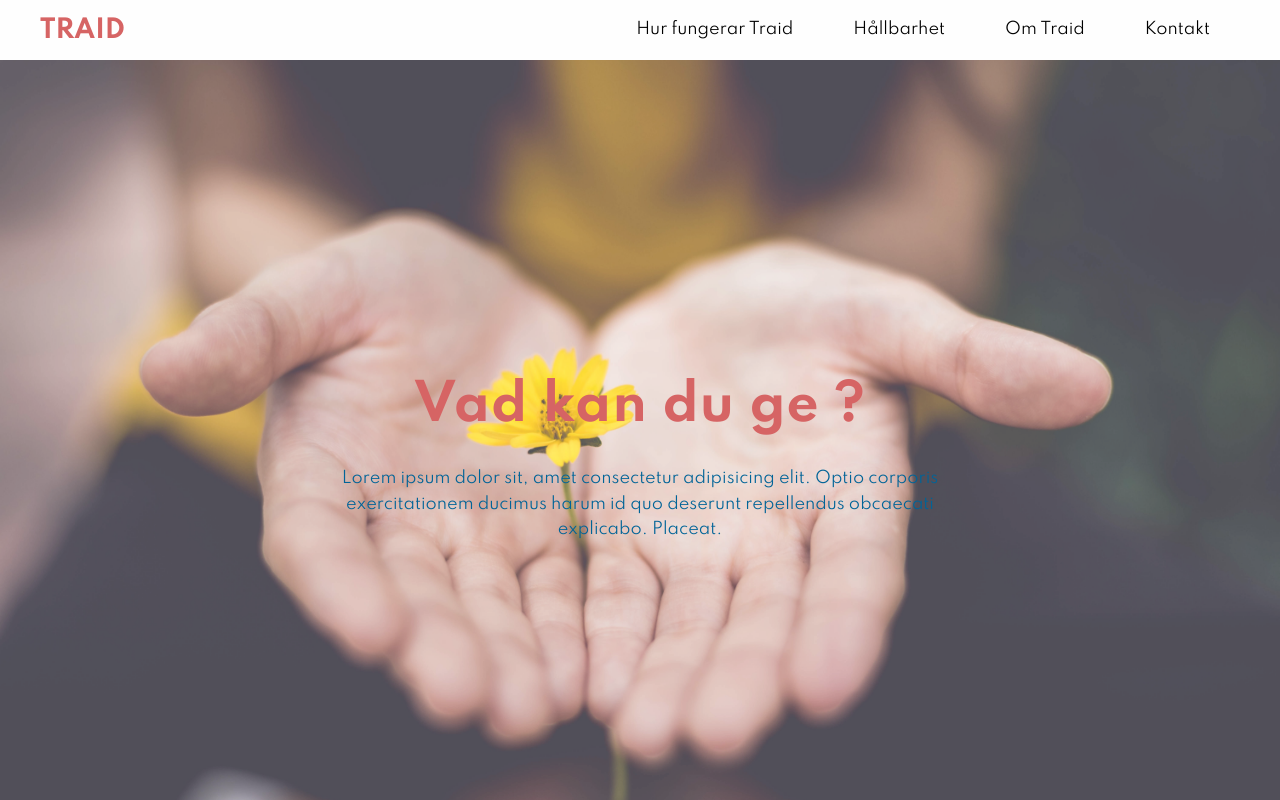
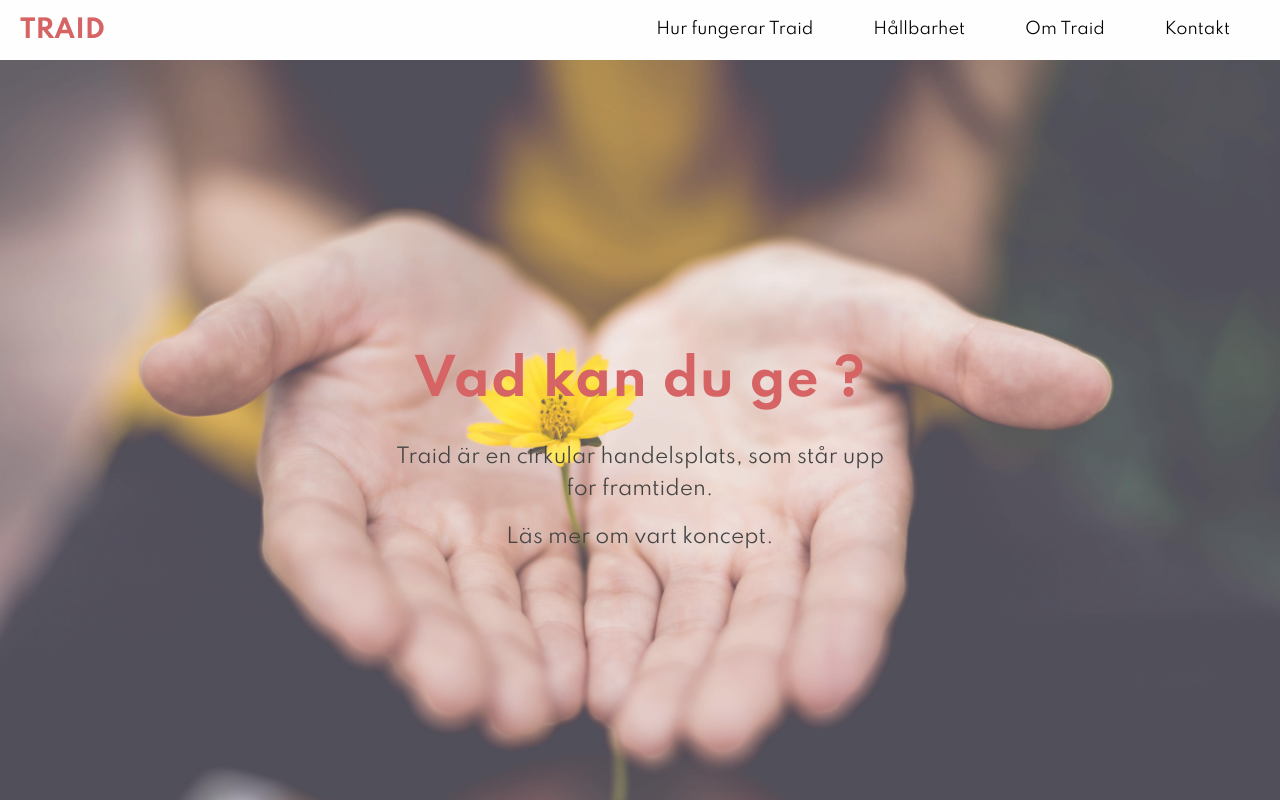
Before and after one commit to u-work/traid.se, a Gatsby site: page / in a window 1280 px wide. Shown: the top 800 px of the page. Built offline with nearby package versions, Linux system fonts and the light colour scheme; Gatsby itself is replaced by a stand-in of ours.

Commit message:
corrected mobile responsiveness

```diff
--- a/src/components/banner/Banner.tsx
+++ b/src/components/banner/Banner.tsx
@@ -1,20 +1,30 @@
 import React from "react"
 import styled from "styled-components"
+import { graphql, useStaticQuery } from "gatsby"
 
 const Banner: React.FC = () => {
+  const data = useStaticQuery(query)
+
   return (
     <BannerWrapper>
       <div className="content">
         <h2 className="title">Vad kan du ge ?</h2>
-        <p className="subheader">
-          Lorem ipsum dolor sit, amet consectetur adipisicing elit. Optio
-          corporis exercitationem ducimus harum id quo deserunt repellendus
-          obcaecati explicabo. Placeat.
-        </p>
+        <div
+          className="subheader"
+          dangerouslySetInnerHTML={{ __html: data.text.html }}
+        ></div>
       </div>
     </BannerWrapper>
   )
 }
+
+const query = graphql`
+  query {
+    text: markdownRemark(frontmatter: { title: { eq: "banner" } }) {
+      html
+    }
+  }
+`
 
 const BannerWrapper = styled.div`
   height: 100%;
@@ -25,7 +35,7 @@ const BannerWrapper = styled.div`
   background-color: rgba(255, 255, 255, 0.2);
 
   .content {
-    max-width: 60rem;
+    max-width: 50rem;
     text-align: center;
   }
 
@@ -38,7 +48,12 @@ const BannerWrapper = styled.div`
 
   .subheader {
     margin-top: 3rem;
-    color: ${props => props.theme.secondaryColor};
+
+    p {
+      color: #444;
+      font-size: 2rem;
+      font-weight: 400;
+    }
   }
 
   @media (max-width: ${props => props.theme.mobileWidth}) {
--- /dev/null
+++ b/src/components/banner/banner.md
@@ -0,0 +1,7 @@
+---
+title: "banner"
+---
+
+Traid är en cirkular handelsplats, som står upp for framtiden.
+
+Läs mer om vart koncept.
--- a/src/components/hero/Hero.js
+++ b/src/components/hero/Hero.js
@@ -42,6 +42,10 @@ const HeroWrapper = styled.section`
     background-repeat: no-repeat;
     background-size: cover;
   }
+
+  @media (max-width: ${props => props.theme.mobileWidth}) {
+    height: 60rem;
+  }
 `
 
 export default Hero
--- a/src/components/home/SectionContact/index.tsx
+++ b/src/components/home/SectionContact/index.tsx
@@ -16,7 +16,7 @@ const SectionContact: React.FC = () => {
         </Fade>
         <div className="content">
           {team.map((member, index) => (
-            <Fade bottom delay={(index + 1) * 100}>
+            <Fade key={index} bottom delay={(index + 1) * 100}>
               <ContactCard
                 name={member.name}
                 email={member.email}
@@ -45,6 +45,7 @@ const SectionContackWrapper = styled.section`
     height: 100%;
     display: flex;
     justify-content: center;
+    overflow: hidden;
   }
 
 
--- a/src/components/home/SectionCore/index.tsx
+++ b/src/components/home/SectionCore/index.tsx
@@ -2,6 +2,7 @@ import React from "react"
 import Image from "gatsby-image"
 import styled from "styled-components"
 import { useStaticQuery, graphql } from "gatsby"
+import { Fade } from "react-reveal"
 
 import { data } from "./data"
 const circleSvg = require("../../../images/circle-icons.svg")
@@ -11,6 +12,7 @@ const SectionCore: React.FC = () => {
   return (
     <SectionCoreWrapper>
       <div className="content">
+        <Fade left>
           <div className="list">
             <h4 className="list-title">Vår kärnverksamhet</h4>
             <ul className="list-content">
@@ -22,10 +24,13 @@ const SectionCore: React.FC = () => {
               ))}
             </ul>
           </div>
+        </Fade>
+        <Fade right>
           <div className="circle">
             <img src={circleSvg} alt="core-features-circle" />
             <p className="circle-label">- I en cirkular handelsplats</p>
           </div>
+        </Fade>
       </div>
     </SectionCoreWrapper>
   )
@@ -81,6 +86,7 @@ const SectionCoreWrapper = styled.section`
       object-position: center;
       -o-object-fit: contain;
       -o-object-position: contain;
+      background-color: transparent;
     }
   }
 
@@ -106,6 +112,7 @@ const SectionCoreWrapper = styled.section`
 
     .list-title {
       text-align: center;
+      margin-left: 0rem;
     }
 
     .list-content {
@@ -114,6 +121,10 @@ const SectionCoreWrapper = styled.section`
         text-align: center;
       }
     }
+
+    .circle-label {
+      font-size: 2.5rem;
+    }
   }
 `
 
--- a/src/components/home/SectionSustainability/index.tsx
+++ b/src/components/home/SectionSustainability/index.tsx
@@ -79,6 +79,12 @@ const SectionWrapper = styled.section`
       border-radius: 6px;
     }
   }
+
+  @media (max-width: ${props => props.theme.mobileWidth}) {
+    .content {
+      padding: 1rem;
+    }
+  }
 `
 
 export default SectionSustainability
--- a/src/components/layout/Footer.tsx
+++ b/src/components/layout/Footer.tsx
@@ -42,6 +42,12 @@ const FooterWrapper = styled.footer`
     display: flex;
     align-items: center;
     justify-content: space-evenly;
+  }
+
+  @media (max-width: ${props => props.theme.mobileWidth}) {
+    .container {
+      flex-direction: column;
+    }
   }
 `
 
@@ -92,6 +98,10 @@ const FormWrapper = styled.form`
       transform: translateY(0px);
     }
   }
+
+  @media (max-width: ${props => props.theme.mobileWidth}) {
+    margin: auto;
+  }
 `
 
 export default Footer
--- a/src/components/layout/Navbar.tsx
+++ b/src/components/layout/Navbar.tsx
@@ -5,7 +5,7 @@ import { Link } from "react-scroll"
 const Navbar: React.FC = () => {
   return (
     <NavbarWrapper>
-      <div className="container row">
+      <div className="row">
         <div className="logo">
           <h4>TRAID</h4>
         </div>
@@ -69,6 +69,7 @@ const NavbarWrapper = styled.nav`
   .row {
     height: 100%;
     width: 100%;
+    padding: 0 2rem;
     display: flex;
     justify-content: space-between;
   }
--- a/src/components/layout/layout.css
+++ b/src/components/layout/layout.css
@@ -24,6 +24,7 @@ body {
 p {
   line-height: 1.6;
   color: rgb(94, 94, 94);
+  margin-bottom: 1.6rem;
 }
 
 a,
--- a/src/styles/theme.js
+++ b/src/styles/theme.js
@@ -1,4 +1,4 @@
-import { css, createGlobalStyle } from "styled-components"
+import { css } from "styled-components"
 
 export const theme = {
   primaryColor: "#d66464",
```
Also changed, not shown: src/images/icons/Handcore.svg (added), src/images/icons/Leaf.svg (added), src/images/icons/discount.svg (deleted), src/images/icons/prize.svg (added), src/images/icons/shop.svg (deleted), src/images/icons/shopping-bag.svg (deleted). Lines whose indentation alone changed are shown as unchanged.
